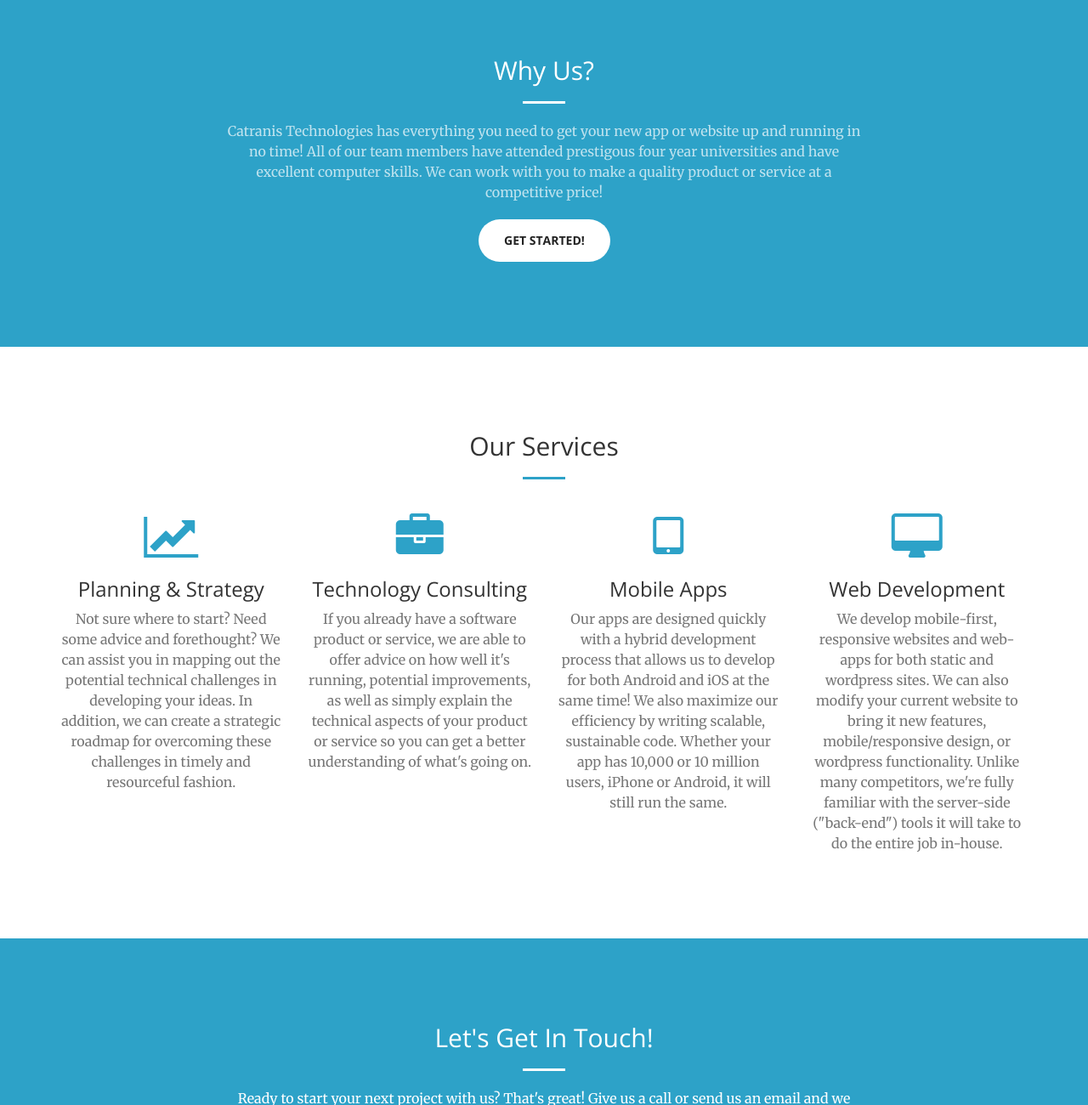
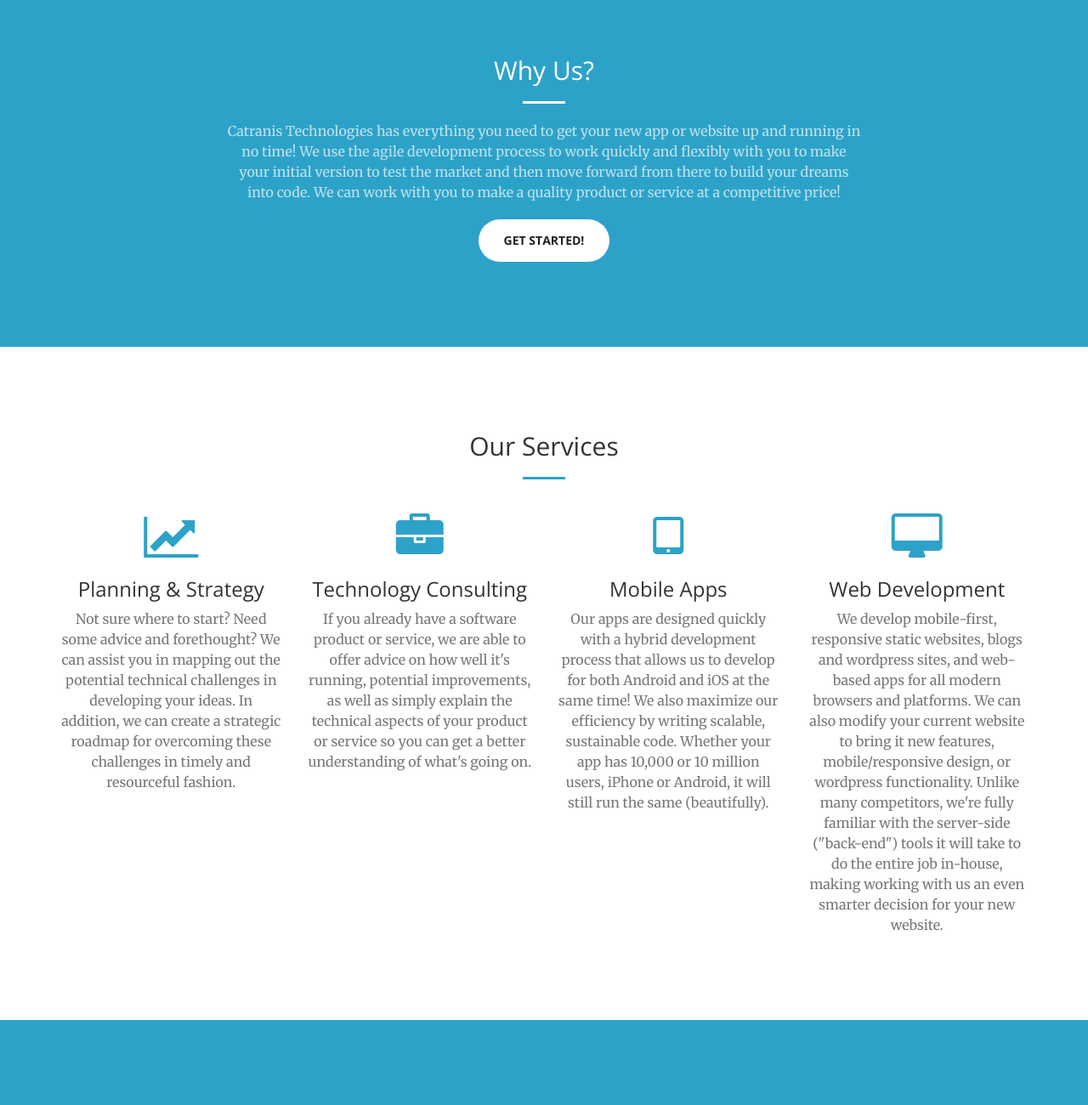
Before and after one commit to Catranis-Technologies/catranis-technologies.github.io, a website: page index.html in a window 1280 px wide. Shown: the part 834-2134 px from the top of the page at 85% size. Drawn offline with nearby package versions, Linux system fonts and the light colour scheme.

Commit message:
Master: critical typo fixed. Some service fields edited.

```diff
--- a/index.html
+++ b/index.html
@@ -87,7 +87,7 @@
                 <div class="col-lg-8 col-lg-offset-2 text-center">
                     <h2 class="section-heading">Why Us?</h2>
                     <hr class="light">
-                    <p class="text-faded">Catranis Technologies has everything you need to get your new app or website up and running in no time! All of our team members have attended prestigous four year universities and have excellent computer skills. We can work with you to make a quality product or service at a competitive price!</p>
+                    <p class="text-faded">Catranis Technologies has everything you need to get your new app or website up and running in no time! We use the agile development process to work quickly and flexibly with you to make your initial version to test the market and then move forward from there to build your dreams into code. We can work with you to make a quality product or service at a competitive price!</p>
                     <a href="#services" class="page-scroll btn btn-default btn-xl sr-button">Get Started!</a>
                 </div>
             </div>
@@ -123,14 +123,14 @@
                     <div class="service-box">
                         <i class="fa fa-4x fa-tablet text-primary sr-icons"></i>
                         <h3>Mobile Apps</h3>
-                        <p class="text-muted">Our apps are designed quickly with a hybrid development process that allows us to develop for both Android and iOS at the same time! We also maximize our efficiency by writing scalable, sustainable code. Whether your app has 10,000 or 10 million users, iPhone or Android, it will still run the same.</p>
+                        <p class="text-muted">Our apps are designed quickly with a hybrid development process that allows us to develop for both Android and iOS at the same time! We also maximize our efficiency by writing scalable, sustainable code. Whether your app has 10,000 or 10 million users, iPhone or Android, it will still run the same (beautifully).</p>
                     </div>
                 </div>
                 <div class="col-lg-3 col-md-6 text-center">
                     <div class="service-box">
                         <i class="fa fa-4x fa-desktop text-primary sr-icons"></i>
                         <h3>Web Development</h3>
-                        <p class="text-muted">We develop mobile-first, responsive websites and web-apps for both static and wordpress sites. We can also modify your current website to bring it new features, mobile/responsive design, or wordpress functionality. Unlike many competitors, we're fully familiar with the server-side ("back-end") tools it will take to do the entire job in-house.</p>
+                        <p class="text-muted">We develop mobile-first, responsive static websites, blogs and wordpress sites, and web-based apps for all modern browsers and platforms. We can also modify your current website to bring it new features, mobile/responsive design, or wordpress functionality. Unlike many competitors, we're fully familiar with the server-side ("back-end") tools it will take to do the entire job in-house, making working with us an even smarter decision for your new website.</p>
                     </div>
                 </div>
             </div>
```
